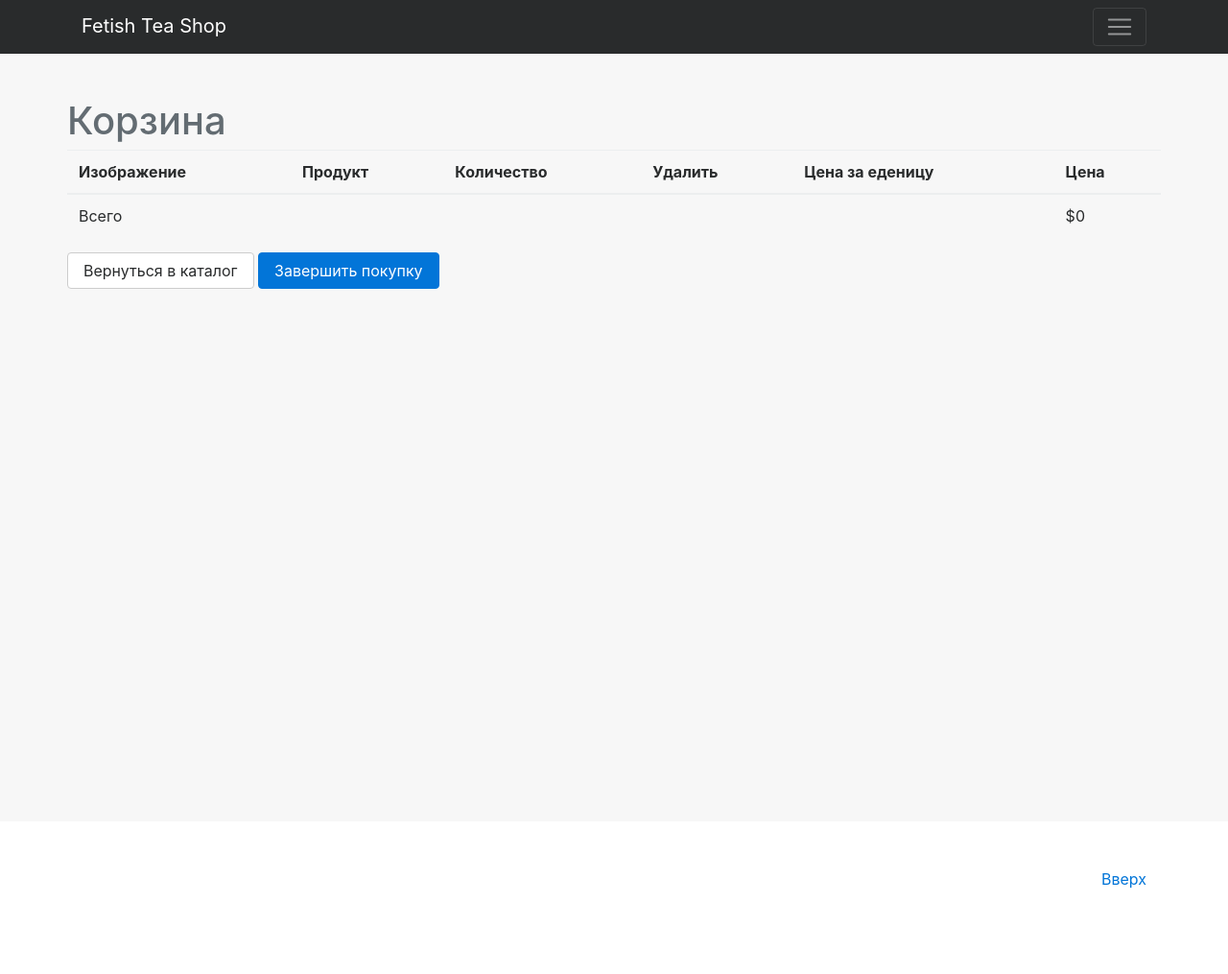
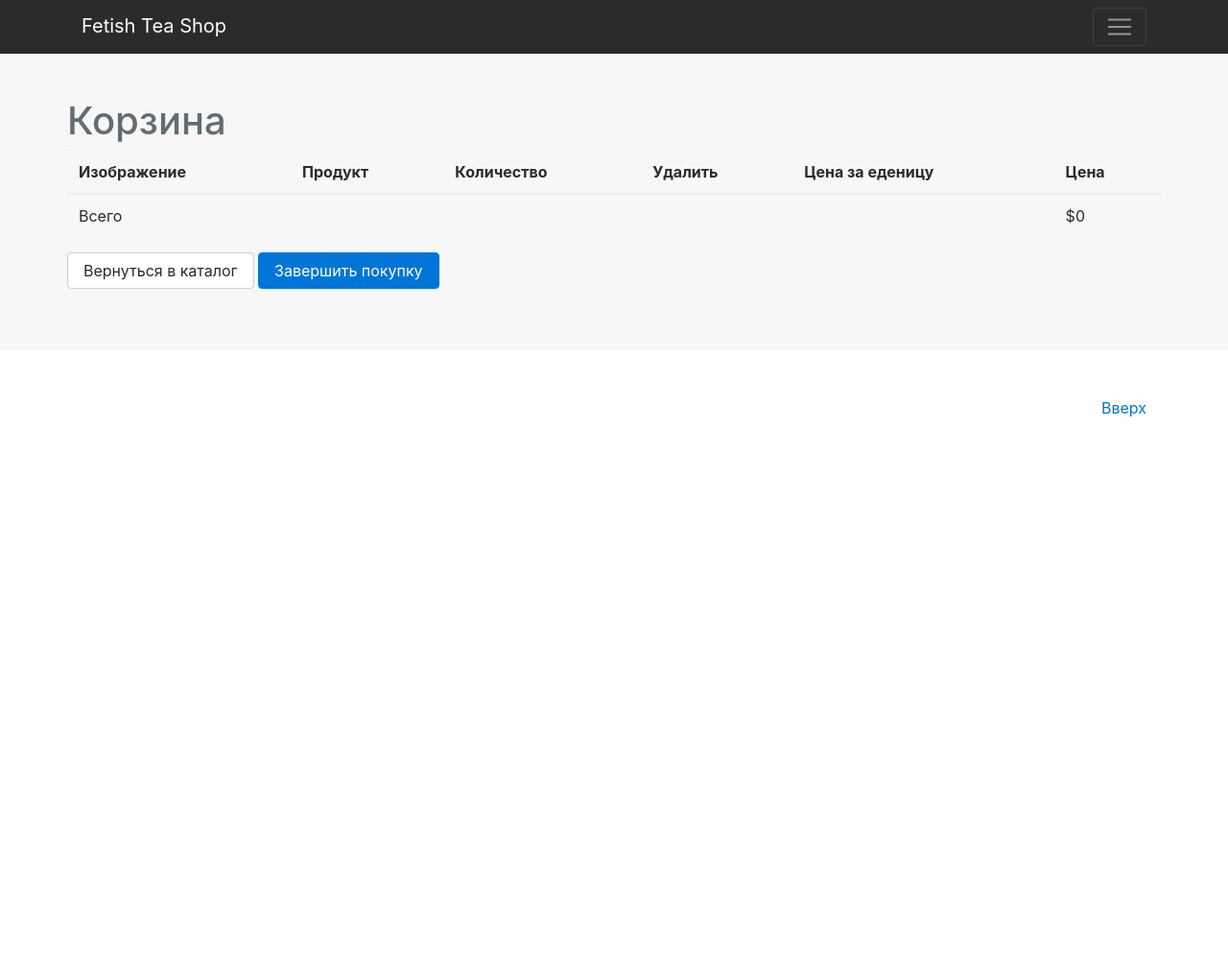
Before and after one commit to solairedev/django-shop, a Django app: page /cart/ in a window 1280 px wide. Shown: the top 1015 px of the page at 96% size. After the commit the page ends 435 px from the top, so only its background shows below. Run offline with Django 3.2, Linux system fonts and the light colour scheme; some libraries are stand-ins or nearby versions.

Commit message:
Fix page height

```diff
--- a/shop/static/css/album.css
+++ b/shop/static/css/album.css
@@ -1,7 +1,3 @@
-body {
-  min-height: 75rem; /* Can be removed; just added for demo purposes */
-}
-
 .navbar {
   margin-bottom: 0;
 }
@@ -26,7 +22,6 @@ body {
 }
 
 .album {
-  min-height: 50rem; /* Can be removed; just added for demo purposes */
   padding-top: 3rem;
   padding-bottom: 3rem;
   background-color: #f7f7f7;
```
